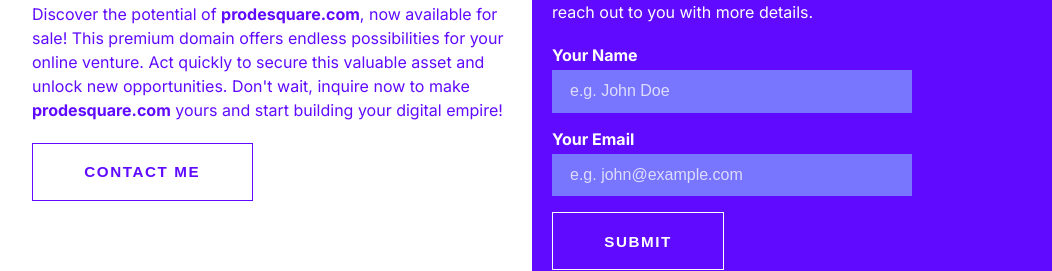
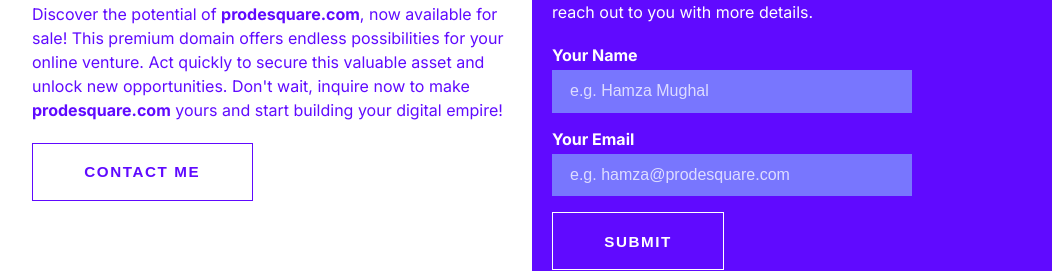
Before and after one commit to ProDeSquare/InstantDomainPage, a Preact app: page / in a window 1280 px wide. Shown: the part 303-574 px from the top of the page, without its empty margins (108-1160 px from the left). Built offline with nearby package versions, Linux system fonts and the light colour scheme.

Commit message:
form inputs dynamic placeholder

```diff
--- a/src/components/partials/Form.tsx
+++ b/src/components/partials/Form.tsx
@@ -1,10 +1,17 @@
+import app from "@/data/app";
+
 const Form = (): JSX.Element => {
   return (
     <form action="#">
       <div>
         <label htmlFor="name">Your Name</label>
 
-        <input type="text" placeholder="e.g. John Doe" id="name" required />
+        <input
+          type="text"
+          placeholder={`e.g. ${app.seller_name}`}
+          id="name"
+          required
+        />
       </div>
 
       <div>
@@ -12,7 +19,9 @@
 
         <input
           type="email"
-          placeholder="e.g. john@example.com"
+          placeholder={`e.g. ${app.seller_name.split(" ")[0].toLowerCase()}@${
+            app.domain
+          }`}
           id="email"
           required
         />
--- a/src/data/app.ts
+++ b/src/data/app.ts
@@ -1,6 +1,7 @@
 const app = {
   domain: "prodesquare.com",
   seller_email: "hamza@prodesquare.com",
+  seller_name: "Hamza Mughal",
 };
 
 export default app;
```
